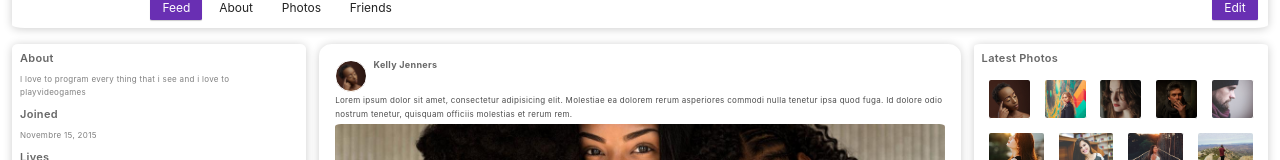
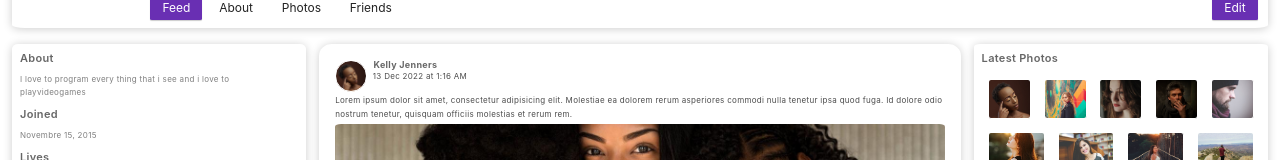
Before and after one commit to YamiKawa1/Inteligente, a React (Create React App) app: page / in a window 1280 px wide. Shown: the part 304-464 px from the top of the page. Built offline with nearby package versions, Linux system fonts and the light colour scheme.

Commit message:
all ready

```diff
--- a/src/components/common/PictureTextButton.jsx
+++ b/src/components/common/PictureTextButton.jsx
@@ -15,6 +15,7 @@ export default function PictureTextButton(props) {
 
         {props.mutualFriends? <p>{props.mutualFriends} Mutual Friends</p>: null}
         {props.category ? <p>{props.category}</p> : null}
+        {props.time ? <p>{props.time}</p> : null}
       </div>
 
       {
--- a/src/components/layouts/Post/Post.jsx
+++ b/src/components/layouts/Post/Post.jsx
@@ -7,7 +7,6 @@ import Button from '../../common/Button'
 import '../layouts.css'
 import FavoriteRoundedIcon from '@mui/icons-material/FavoriteRounded';
 import ChatBubbleOutlineRoundedIcon from '@mui/icons-material/ChatBubbleOutlineRounded';
-import ChatBubbleRoundedIcon from '@mui/icons-material/ChatBubbleRounded';
 import ShareRoundedIcon from '@mui/icons-material/ShareRounded';
 import FavoriteBorderRoundedIcon from '@mui/icons-material/FavoriteBorderRounded';
 import { PUBLICATIONS } from '../../../data/data'
@@ -30,7 +29,7 @@ export default function Post() {
           <IconNumber active={post.IsLiked} iconActive={<FavoriteRoundedIcon/>} iconInactive={<FavoriteBorderRoundedIcon/>} color='red' number={post.Likes}/>
           <PhotoGroup/>
           <div className='ms-auto d-flex'>
-            <IconNumber active={false} iconInactive={<ChatBubbleOutlineRoundedIcon/>} color='#692FB3' number={post.CommentsNumber}/>
+            <IconNumber active={false} iconActive={<ChatBubbleOutlineRoundedIcon/>} iconInactive={<ChatBubbleOutlineRoundedIcon/>} number={post.CommentsNumber}/>
             <IconNumber active={post.IsShared} iconActive={<ShareRoundedIcon/>} iconInactive={<ShareRoundedIcon/>} color='#692FB3' number={post.SharesNumber}/>
           </div>
 
```
